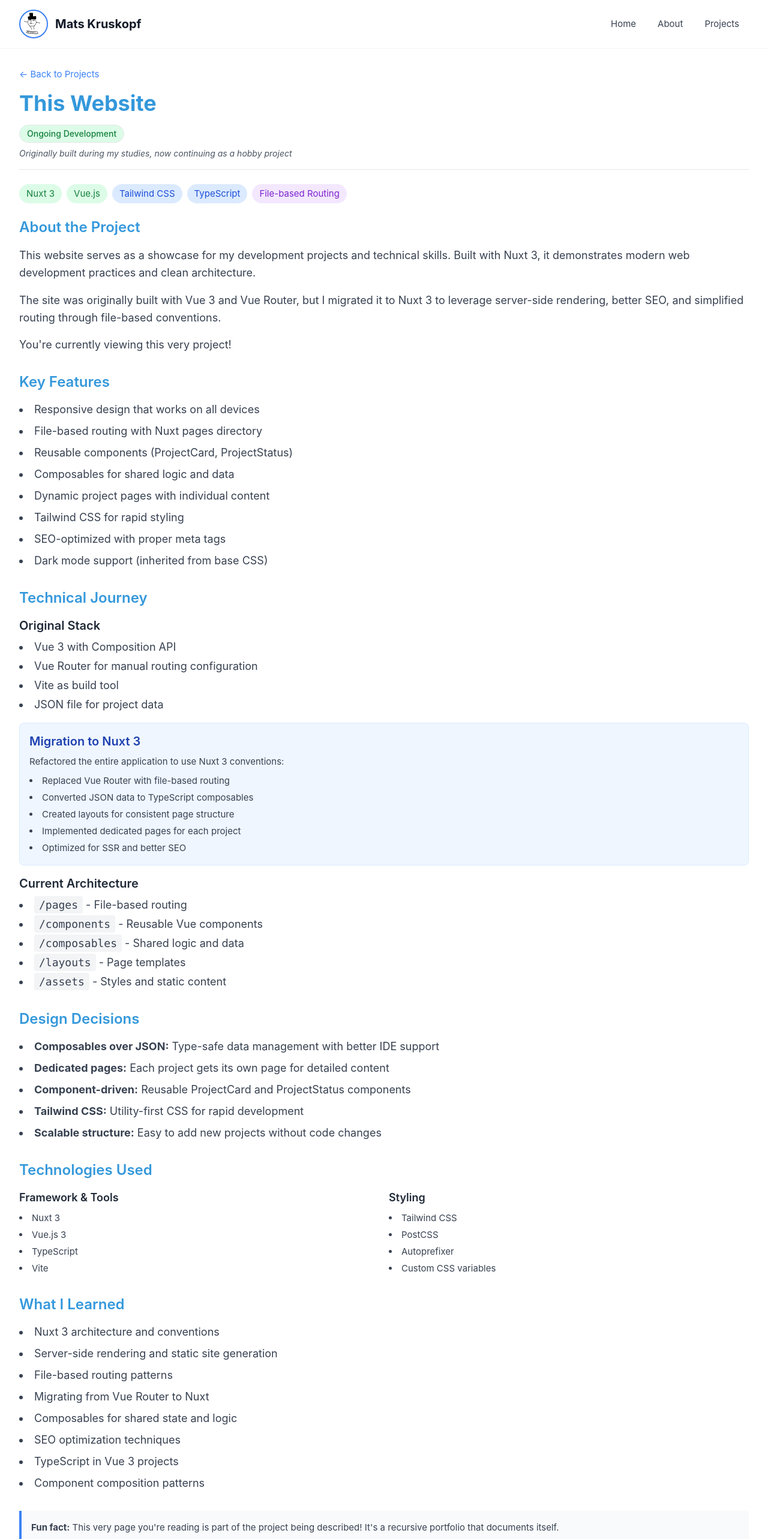
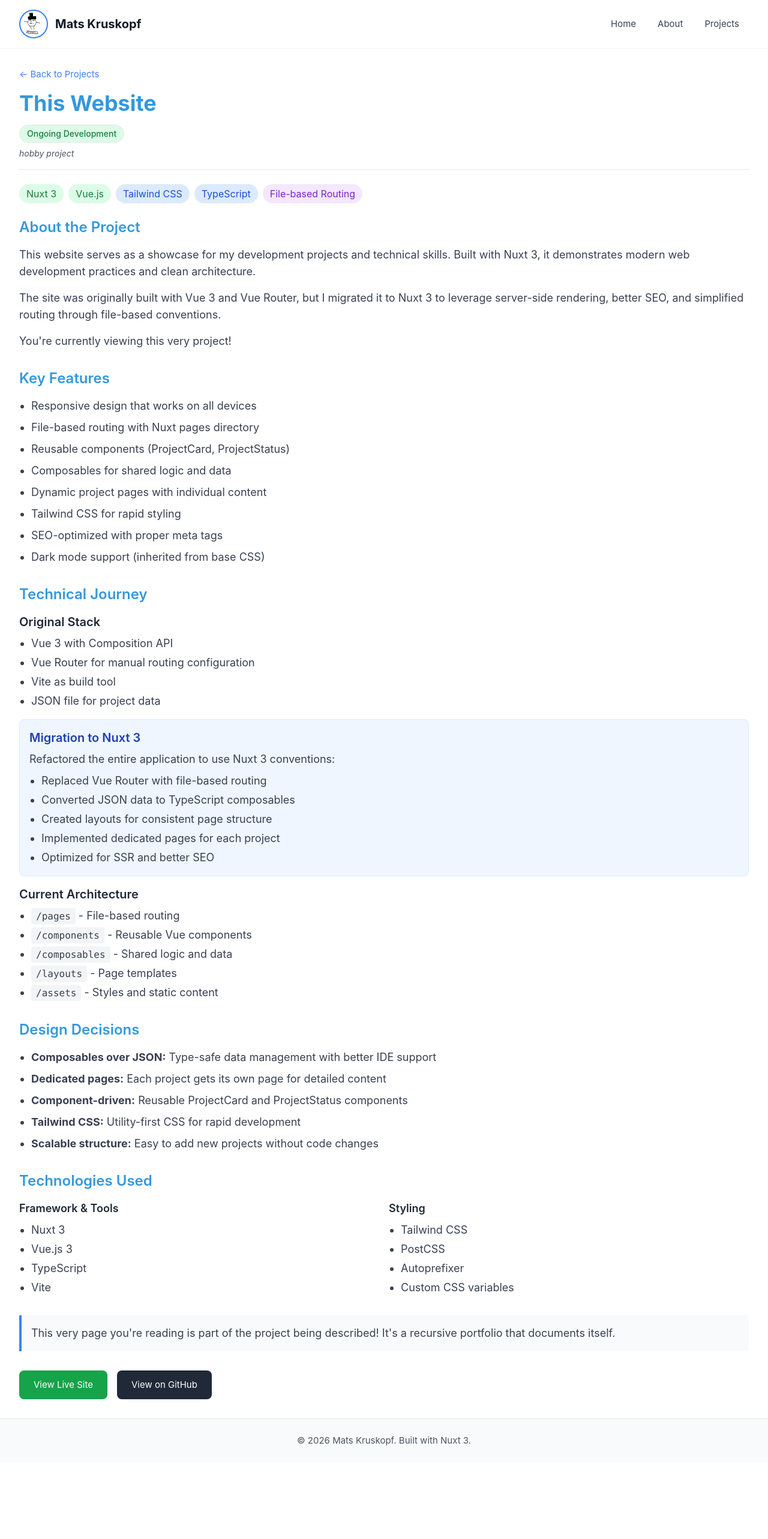
Before and after one commit to Mattan41/kruskopf-web, a Nuxt app: page /projects/kruskopf-org in a window 1280 px wide. Shown: the top 2566 px of the page at 60% size. After the commit the page ends 2438 px from the top, so only its background shows below. Built offline with nearby package versions, Linux system fonts and the light colour scheme.

Commit message:
update styling

```diff
--- a/composables/useProjects.ts
+++ b/composables/useProjects.ts
@@ -122,7 +122,7 @@ export const useProjects = () => {
             case 'academic':
                 return 'Built as part of my studies in software development'
             case 'ongoing':
-                return 'Originally built during my studies, now continuing as a hobby project'
+                return 'hobby project'
             case 'completed':
                 return 'Completed project'
             default:
--- a/pages/projects/kruskopf-org.vue
+++ b/pages/projects/kruskopf-org.vue
@@ -1,39 +1,39 @@
 <template>
-  <article class="project-detail max-w-7xl mx-auto p-8 bg-white dark:bg-gray-900 text-gray-900 dark:text-gray-100">
+  <article class="project-detail max-w-7xl mx-auto p-4 sm:p-8 bg-white dark:bg-gray-900 text-gray-900 dark:text-gray-100">
     <NuxtLink to="/projects" class="text-blue-500 hover:underline mb-4 inline-block">
       ← Back to Projects
     </NuxtLink>
 
-    <h1 class="text-4xl font-bold mb-4">This Website</h1>
+    <h1 class="text-3xl sm:text-4xl font-bold mb-4">This Website</h1>
 
     <ProjectStatus status="ongoing" />
 
     <div class="flex flex-wrap gap-2 mb-6">
-      <span class="px-3 py-1 bg-green-100 text-green-700 dark:bg-green-900 dark:text-green-200 rounded-full">Nuxt 3</span>
-      <span class="px-3 py-1 bg-green-100 text-green-700 dark:bg-green-900 dark:text-green-200 rounded-full">Vue.js</span>
-      <span class="px-3 py-1 bg-blue-100 text-blue-700 dark:bg-blue-900 dark:text-blue-200 rounded-full">Tailwind CSS</span>
-      <span class="px-3 py-1 bg-blue-100 text-blue-700 dark:bg-blue-900 dark:text-blue-200 rounded-full">TypeScript</span>
-      <span class="px-3 py-1 bg-purple-100 text-purple-700 dark:bg-purple-900 dark:text-purple-200 rounded-full">File-based Routing</span>
+      <span class="px-3 py-1 bg-green-100 text-green-700 dark:bg-green-900 dark:text-green-200 rounded-full text-sm sm:text-base">Nuxt 3</span>
+      <span class="px-3 py-1 bg-green-100 text-green-700 dark:bg-green-900 dark:text-green-200 rounded-full text-sm sm:text-base">Vue.js</span>
+      <span class="px-3 py-1 bg-blue-100 text-blue-700 dark:bg-blue-900 dark:text-blue-200 rounded-full text-sm sm:text-base">Tailwind CSS</span>
+      <span class="px-3 py-1 bg-blue-100 text-blue-700 dark:bg-blue-900 dark:text-blue-200 rounded-full text-sm sm:text-base">TypeScript</span>
+      <span class="px-3 py-1 bg-purple-100 text-purple-700 dark:bg-purple-900 dark:text-purple-200 rounded-full text-sm sm:text-base">File-based Routing</span>
     </div>
 
     <section class="mb-8">
       <h2 class="text-2xl font-semibold mb-4">About the Project</h2>
-      <p class="text-lg leading-relaxed mb-4 text-gray-700 dark:text-gray-300">
+      <p class="text-base sm:text-lg leading-relaxed mb-4 text-gray-700 dark:text-gray-300">
         This website serves as a showcase for my development projects and technical skills.
         Built with Nuxt 3, it demonstrates modern web development practices and clean architecture.
       </p>
-      <p class="text-lg leading-relaxed mb-4 text-gray-700 dark:text-gray-300">
+      <p class="text-base sm:text-lg leading-relaxed mb-4 text-gray-700 dark:text-gray-300">
         The site was originally built with Vue 3 and Vue Router, but I migrated it to Nuxt 3
         to leverage server-side rendering, better SEO, and simplified routing through file-based conventions.
       </p>
-      <p class="text-lg leading-relaxed text-gray-700 dark:text-gray-300">
+      <p class="text-base sm:text-lg leading-relaxed text-gray-700 dark:text-gray-300">
         You're currently viewing this very project!
       </p>
     </section>
 
     <section class="mb-8">
       <h2 class="text-2xl font-semibold mb-4">Key Features</h2>
-      <ul class="list-disc list-inside space-y-2 text-lg text-gray-700 dark:text-gray-300">
+      <ul class="list-disc list-outside ml-5 space-y-2 text-base sm:text-lg text-gray-700 dark:text-gray-300">
         <li>Responsive design that works on all devices</li>
         <li>File-based routing with Nuxt pages directory</li>
         <li>Reusable components (ProjectCard, ProjectStatus)</li>
@@ -51,7 +51,7 @@
       <div class="space-y-4">
         <div>
           <h3 class="text-xl font-semibold mb-2 text-gray-800 dark:text-gray-200">Original Stack</h3>
-          <ul class="list-disc list-inside space-y-1 text-lg text-gray-700 dark:text-gray-300">
+          <ul class="list-disc list-outside ml-5 space-y-1 text-base sm:text-lg text-gray-700 dark:text-gray-300">
             <li>Vue 3 with Composition API</li>
             <li>Vue Router for manual routing configuration</li>
             <li>Vite as build tool</li>
@@ -61,10 +61,10 @@
 
         <div class="bg-blue-50 dark:bg-blue-950/50 border border-blue-100 dark:border-blue-900 p-4 rounded-lg">
           <h3 class="text-xl font-semibold mb-2 text-blue-800 dark:text-blue-300">Migration to Nuxt 3</h3>
-          <p class="text-gray-700 dark:text-gray-300 mb-2">
+          <p class="text-base sm:text-lg text-gray-700 dark:text-gray-300 mb-2">
             Refactored the entire application to use Nuxt 3 conventions:
           </p>
-          <ul class="list-disc list-inside space-y-1 text-gray-700 dark:text-gray-300">
+          <ul class="list-disc list-outside ml-5 space-y-1 text-base sm:text-lg text-gray-700 dark:text-gray-300">
             <li>Replaced Vue Router with file-based routing</li>
             <li>Converted JSON data to TypeScript composables</li>
             <li>Created layouts for consistent page structure</li>
@@ -75,12 +75,12 @@
 
         <div>
           <h3 class="text-xl font-semibold mb-2 text-gray-800 dark:text-gray-200">Current Architecture</h3>
-          <ul class="list-disc list-inside space-y-1 text-lg text-gray-700 dark:text-gray-300">
-            <li><code class="bg-gray-100 dark:bg-gray-800 px-2 py-1 rounded">/pages</code> - File-based routing</li>
-            <li><code class="bg-gray-100 dark:bg-gray-800 px-2 py-1 rounded">/components</code> - Reusable Vue components</li>
-            <li><code class="bg-gray-100 dark:bg-gray-800 px-2 py-1 rounded">/composables</code> - Shared logic and data</li>
-            <li><code class="bg-gray-100 dark:bg-gray-800 px-2 py-1 rounded">/layouts</code> - Page templates</li>
-            <li><code class="bg-gray-100 dark:bg-gray-800 px-2 py-1 rounded">/assets</code> - Styles and static content</li>
+          <ul class="list-disc list-outside ml-5 space-y-1 text-base sm:text-lg text-gray-700 dark:text-gray-300">
+            <li><code class="bg-gray-100 dark:bg-gray-800 px-2 py-1 rounded text-sm sm:text-base">/pages</code> - File-based routing</li>
+            <li><code class="bg-gray-100 dark:bg-gray-800 px-2 py-1 rounded text-sm sm:text-base">/components</code> - Reusable Vue components</li>
+            <li><code class="bg-gray-100 dark:bg-gray-800 px-2 py-1 rounded text-sm sm:text-base">/composables</code> - Shared logic and data</li>
+            <li><code class="bg-gray-100 dark:bg-gray-800 px-2 py-1 rounded text-sm sm:text-base">/layouts</code> - Page templates</li>
+            <li><code class="bg-gray-100 dark:bg-gray-800 px-2 py-1 rounded text-sm sm:text-base">/assets</code> - Styles and static content</li>
           </ul>
         </div>
       </div>
@@ -88,7 +88,7 @@
 
     <section class="mb-8">
       <h2 class="text-2xl font-semibold mb-4">Design Decisions</h2>
-      <ul class="list-disc list-inside space-y-2 text-lg text-gray-700 dark:text-gray-300">
+      <ul class="list-disc list-outside ml-5 space-y-2 text-base sm:text-lg text-gray-700 dark:text-gray-300">
         <li><strong>Composables over JSON:</strong> Type-safe data management with better IDE support</li>
         <li><strong>Dedicated pages:</strong> Each project gets its own page for detailed content</li>
         <li><strong>Component-driven:</strong> Reusable ProjectCard and ProjectStatus components</li>
@@ -102,7 +102,7 @@
       <div class="grid md:grid-cols-2 gap-4">
         <div>
           <h3 class="text-lg font-semibold mb-2 text-gray-800 dark:text-gray-200">Framework & Tools</h3>
-          <ul class="list-disc list-inside space-y-1 text-gray-700 dark:text-gray-300">
+          <ul class="list-disc list-outside ml-5 space-y-1 text-base sm:text-lg text-gray-700 dark:text-gray-300">
             <li>Nuxt 3</li>
             <li>Vue.js 3</li>
             <li>TypeScript</li>
@@ -111,7 +111,7 @@
         </div>
         <div>
           <h3 class="text-lg font-semibold mb-2 text-gray-800 dark:text-gray-200">Styling</h3>
-          <ul class="list-disc list-inside space-y-1 text-gray-700 dark:text-gray-300">
+          <ul class="list-disc list-outside ml-5 space-y-1 text-base sm:text-lg text-gray-700 dark:text-gray-300">
             <li>Tailwind CSS</li>
             <li>PostCSS</li>
             <li>Autoprefixer</li>
@@ -121,23 +121,9 @@
       </div>
     </section>
 
-    <section class="mb-8">
-      <h2 class="text-2xl font-semibold mb-4">What I Learned</h2>
-      <ul class="list-disc list-inside space-y-2 text-lg text-gray-700 dark:text-gray-300">
-        <li>Nuxt 3 architecture and conventions</li>
-        <li>Server-side rendering and static site generation</li>
-        <li>File-based routing patterns</li>
-        <li>Migrating from Vue Router to Nuxt</li>
-        <li>Composables for shared state and logic</li>
-        <li>SEO optimization techniques</li>
-        <li>TypeScript in Vue 3 projects</li>
-        <li>Component composition patterns</li>
-      </ul>
-    </section>
-
     <div class="bg-gray-50 dark:bg-gray-800 border-l-4 border-blue-500 p-4 mb-8">
-      <p class="text-gray-700 dark:text-gray-300">
-        <strong>Fun fact:</strong> This very page you're reading is part of the project being described!
+      <p class="text-base sm:text-lg text-gray-700 dark:text-gray-300">
+        This very page you're reading is part of the project being described!
         It's a recursive portfolio that documents itself.
       </p>
     </div>
```
Also changed, not shown: pages/projects/unseen-servant.vue (+26 -26 lines), 1 other file (tests, documents, lock files or other folders).
